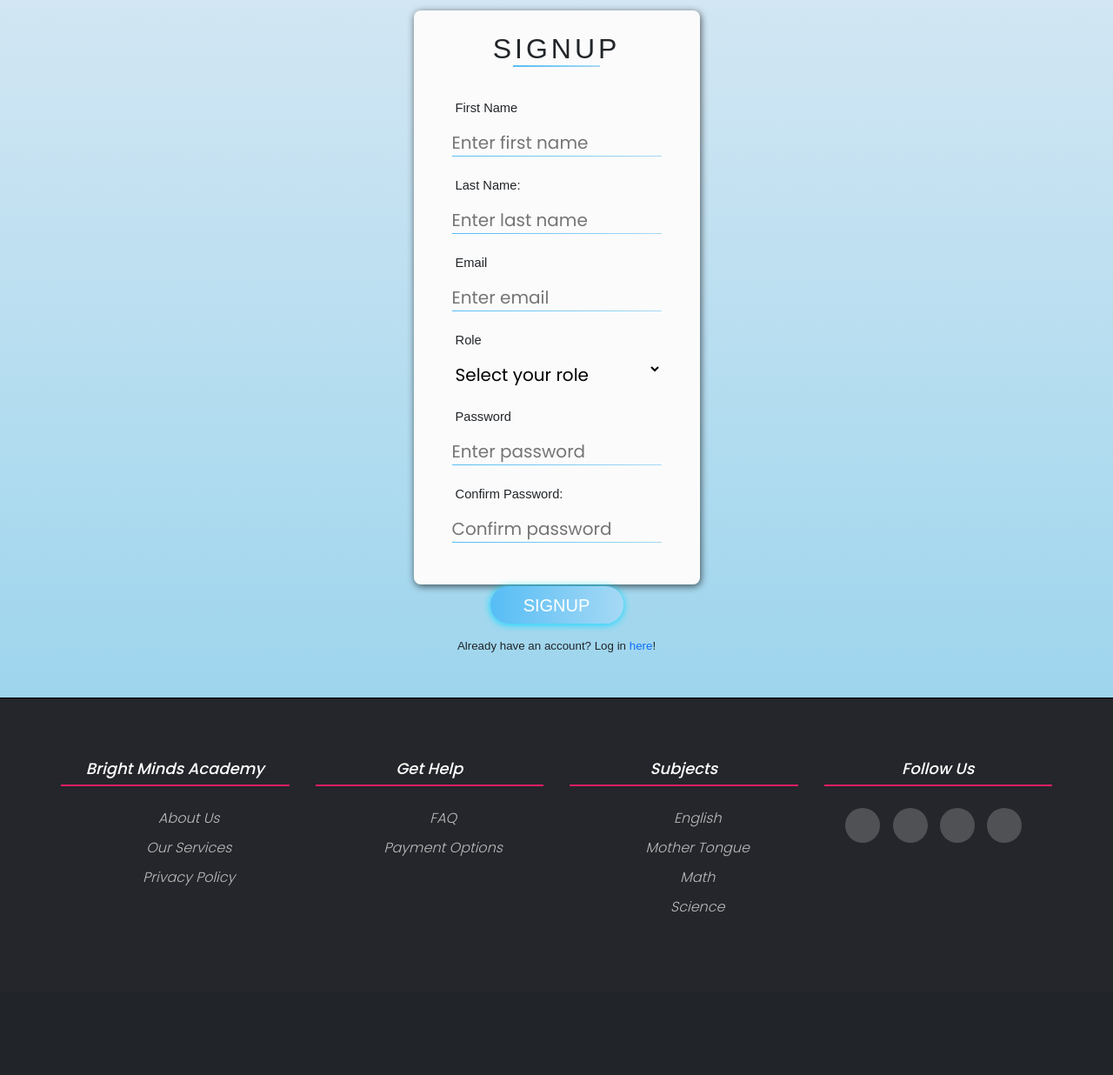
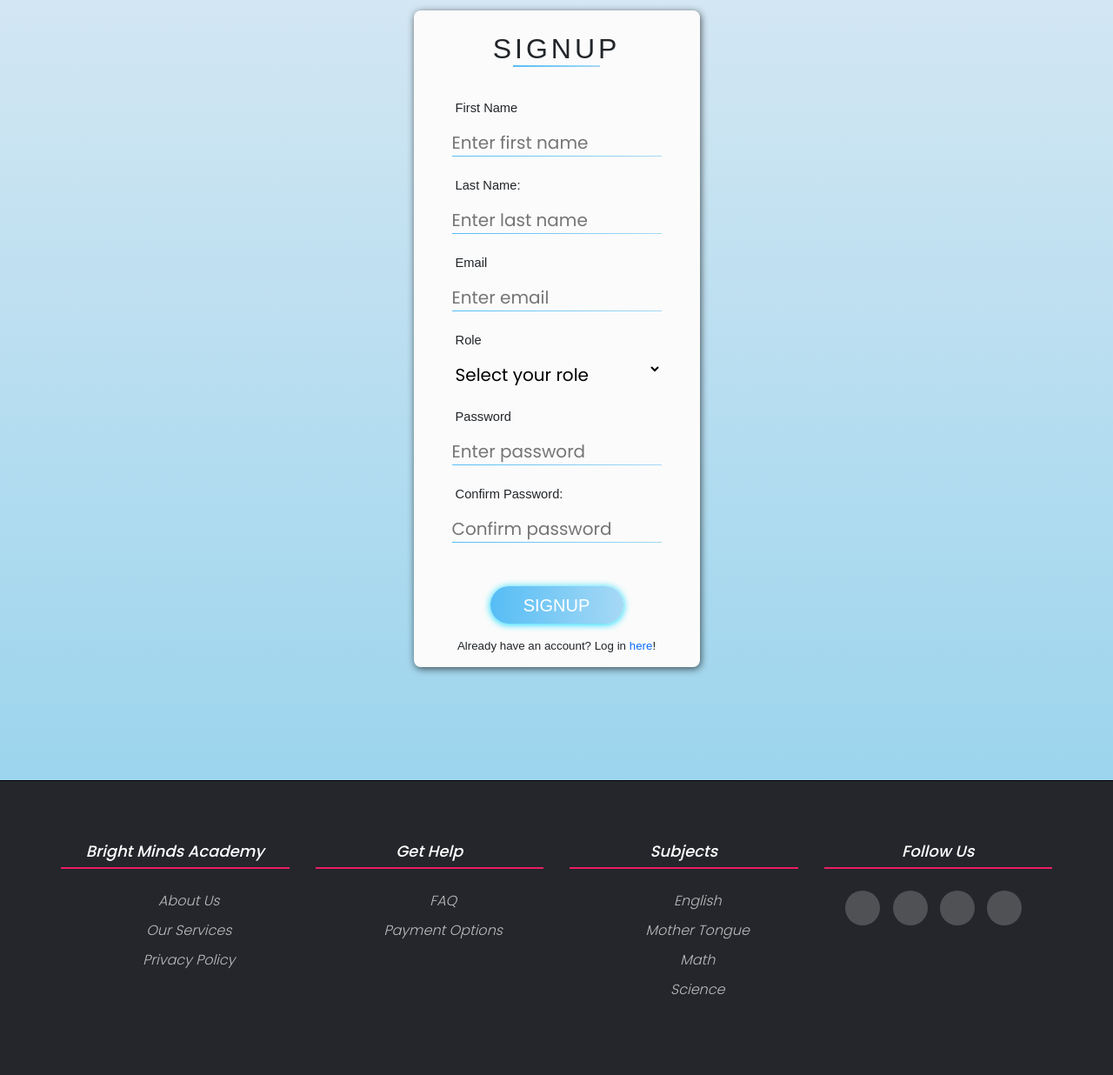
Before and after one commit to Jagatees/brightmind.zapto.org, a PHP site: page /register.php in a window 1280 px wide. Shown: the part 134-1370 px from the top of the page at 87% size. Before the commit the page ends 1183 px from the top, so only its background shows below. Run offline with PHP 8.4, Linux system fonts and the light colour scheme.

Commit message:
update login and register page

```diff
--- a/login.php
+++ b/login.php
@@ -39,7 +39,7 @@
       background: #fbfbfb;
       border-radius: 8px;
       box-shadow: 1px 2px 8px rgba(0, 0, 0, 0.65);
-      height: 410px;
+      height: 490px;
       margin: 6rem auto 8.1rem auto;
       width: 329px;
     }
--- a/register.php
+++ b/register.php
@@ -46,7 +46,7 @@
         background: #fbfbfb;
         border-radius: 8px;
         box-shadow: 1px 2px 8px rgba(0, 0, 0, 0.65);
-        height: 660px;
+        height: 755px;
         margin: 6rem auto 8.1rem auto;
         width: 329px;
       }
@@ -154,13 +154,10 @@
 
             <div class="form-border"></div>
 
-
             <label for="role" style="padding-top:22px">&nbsp;Role</label>
             <select id="role" class="form-content" name="role" required>
               <option value="" disabled selected>Select your role</option>
               <option value="student">student</option>
-              <option value="teacher">teacher</option>
-              <option value="admin">admin</option>
             </select>
 
             <label for="user-password" style="padding-top:22px">&nbsp;Password</label>
```
